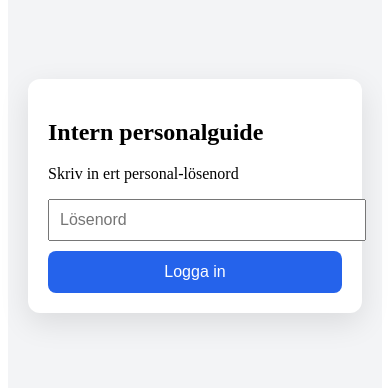
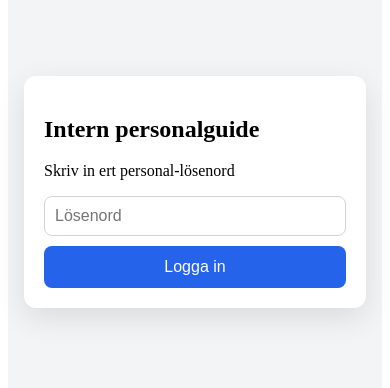
Before and after one commit to manneogren08-coder/ai-pizzeria, a Next.js app: page / in a window 390 px wide. Shown: the part 254-642 px from the top of the page. Built offline with nearby package versions, Linux system fonts and the light colour scheme.

Commit message:
UI: enter login + mobile spacing fix

```diff
--- a/pages/index.js
+++ b/pages/index.js
@@ -69,7 +69,9 @@ export default function Home() {
   placeholder="Lösenord"
   value={password}
   onChange={e => setPassword(e.target.value)}
+  onKeyDown={e => e.key === "Enter" && login()} // ✅ ENTER LOGGAR IN
 />
+
 
           {error && <p style={{ color: "red" }}>{error}</p>}
 
@@ -120,7 +122,7 @@ const styles = {
     display: "flex",
     justifyContent: "center",
     alignItems: "center",
-    padding: 20
+    padding: 16
   },
   card: {
     background: "#fff",
@@ -154,8 +156,12 @@ const styles = {
   width: "100%",
   padding: 10,
   fontSize: 16,
-    marginBottom: 10
+  marginBottom: 10,
+  boxSizing: "border-box",
+  borderRadius: 8,
+  border: "1px solid #d1d5db"
 },
+
   button: {
     width: "100%",
     padding: 12,
```
Lines whose indentation alone changed are shown as unchanged.
